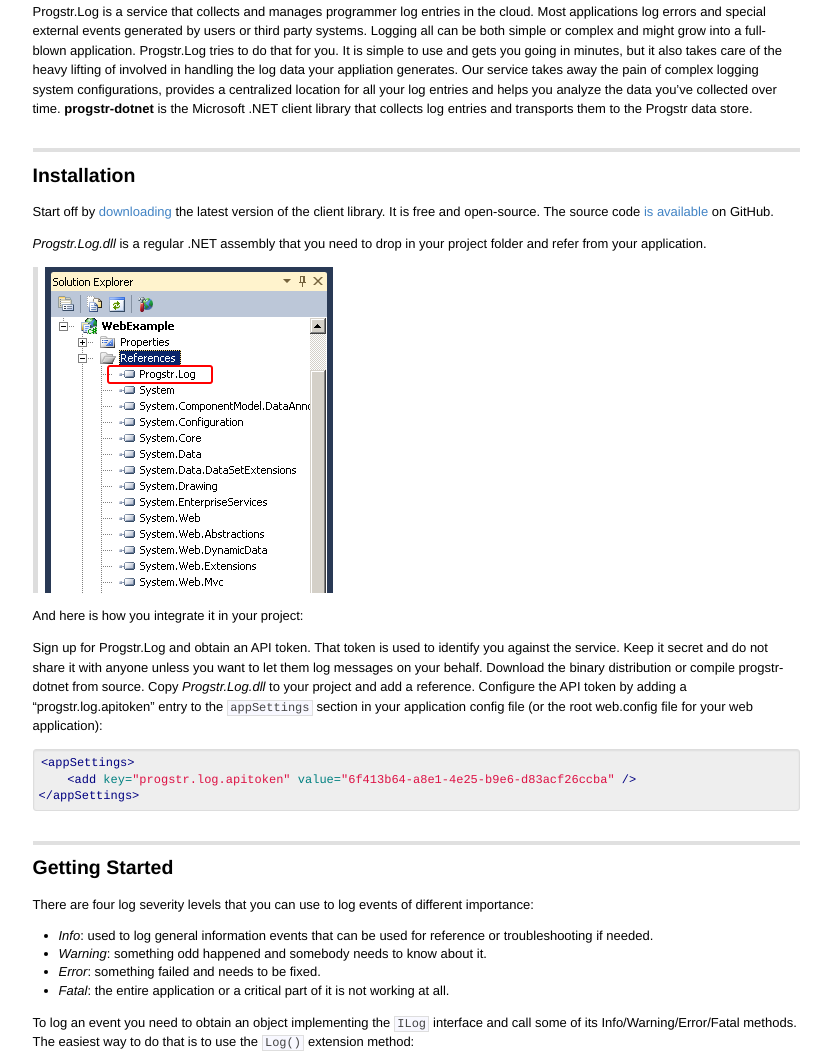
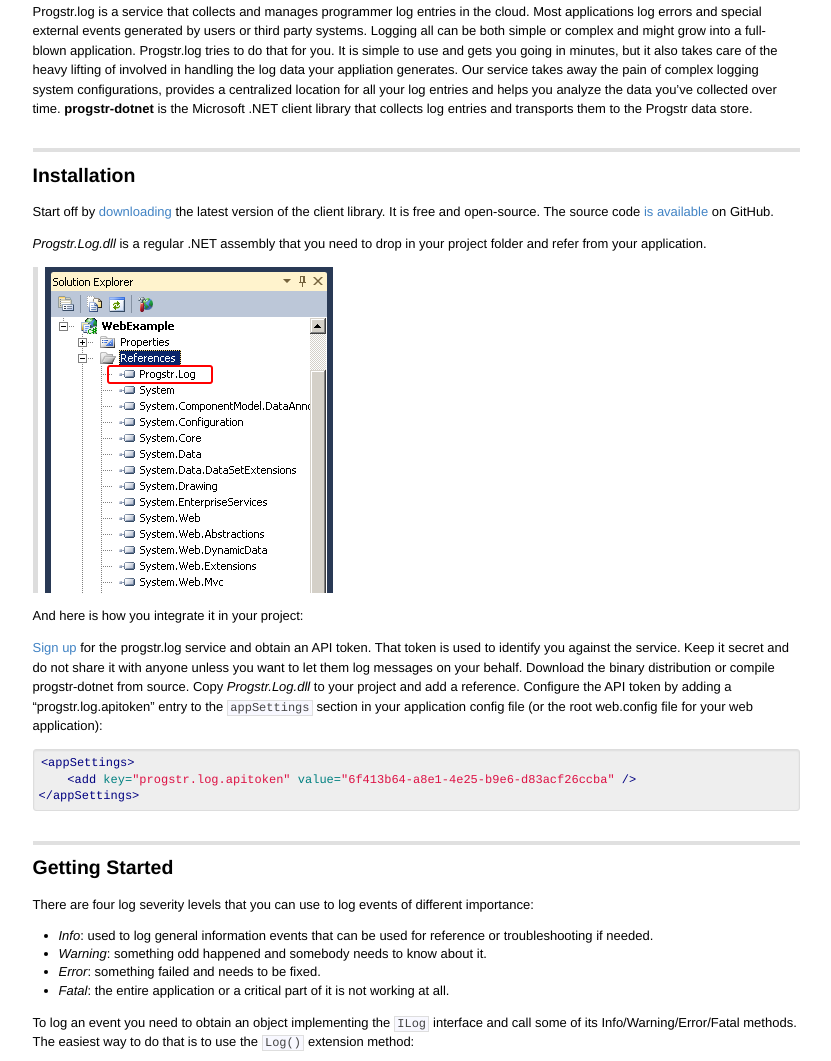
Before and after one commit to progstr/progstr.github.com, a Jekyll site: the page built from index.md, in a window 1280 px wide and 1400 px high. Shown: the part 339-1400 px from the top of the window, without its empty margins (224-1055 px from the left). Built offline with Jekyll 4.4.1, drawn with Linux system fonts in a browser that asks for light colours.

Commit message:
Unified casing of progstr.log.

```diff
--- a/index.md
+++ b/index.md
@@ -12,7 +12,7 @@ Table of Contents
 
 Introduction
 =====================
-Progstr.Log is a service that collects and manages programmer log entries in the cloud. Most applications log errors and special external events generated by users or third party systems. Logging all can be both simple or complex and might grow into a full-blown application. Progstr.Log tries to do that for you. It is simple to use and gets you going in minutes, but it also takes care of the heavy lifting of involved in handling the log data your appliation generates. Our service takes away the pain of complex logging system configurations, provides a centralized location for all your log entries and helps you analyze the data you’ve collected over time. **progstr-dotnet** is the Microsoft .NET client library that collects log entries and transports them to the Progstr data store.
+Progstr.log is a service that collects and manages programmer log entries in the cloud. Most applications log errors and special external events generated by users or third party systems. Logging all can be both simple or complex and might grow into a full-blown application. Progstr.log tries to do that for you. It is simple to use and gets you going in minutes, but it also takes care of the heavy lifting of involved in handling the log data your appliation generates. Our service takes away the pain of complex logging system configurations, provides a centralized location for all your log entries and helps you analyze the data you’ve collected over time. **progstr-dotnet** is the Microsoft .NET client library that collects log entries and transports them to the Progstr data store.
 
 Installation
 -------------------------
@@ -24,7 +24,7 @@ Start off by [downloading](https://github.com/progstr/progstr-dotnet/downloads)
 
 And here is how you integrate it in your project:
 
-Sign up for Progstr.Log and obtain an API token. That token is used to identify you against the service. Keep it secret and do not share it with anyone unless you want to let them log messages on your behalf.
+[Sign up](https://app.progstr.com/signup) for the progstr.log service and obtain an API token. That token is used to identify you against the service. Keep it secret and do not share it with anyone unless you want to let them log messages on your behalf.
 Download the binary distribution or compile progstr-dotnet from source. Copy *Progstr.Log.dll* to your project and add a reference.
 Configure the API token by adding a "progstr.log.apitoken" entry to the `appSettings` section in your application config file (or the root web.config file for your web application):
 
```
